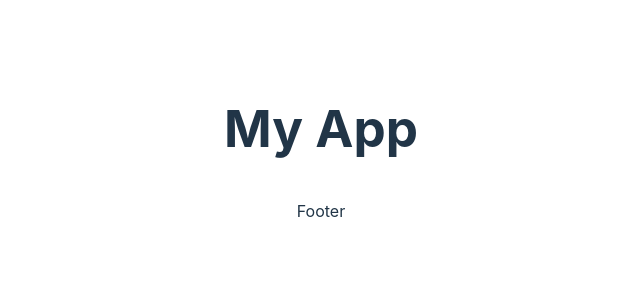
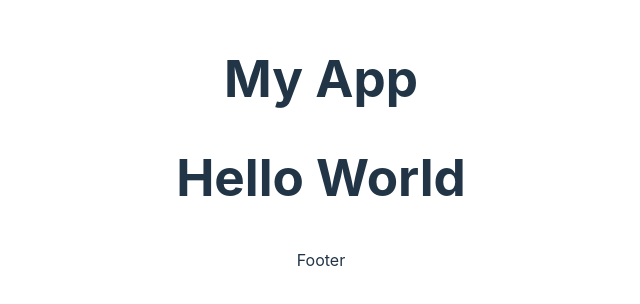
Before and after one commit to ludovicanselin/react-nexa, a React (Vite) app: page / in a window 1280 px wide. Shown: the part 252-556 px from the top of the page, without its empty margins (319-959 px from the left). Built offline with nearby package versions, Linux system fonts and the light colour scheme.

Commit message:
feat: add main section with "Hello World" heading
Introduced a new main section containing a "Hello World" heading. This improves the overall structure and provides a placeholder for future content.

```diff
--- a/src/App.jsx
+++ b/src/App.jsx
@@ -6,6 +6,11 @@ function App() {
     return (
         <>
             <Header />
+            <main>
+                <section>
+                    <h1>Hello World</h1>
+                </section>
+            </main>
             <Footer />
         </>
     )
```
